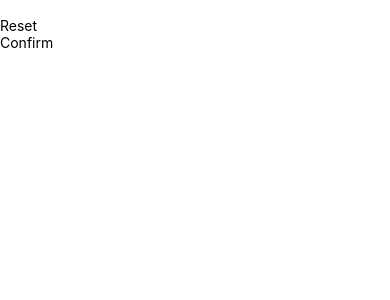
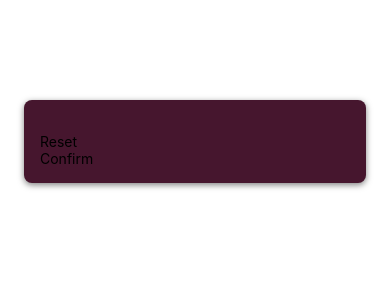
Before and after one commit to Emanhusseinn/GuessTheNumber, a React Native app: screen / in a window 390 px wide. Shown: the top 300 px of the page. Built offline with nearby package versions, Linux system fonts and the light colour scheme.

Commit message:
Styling for Android & iOS

```diff
--- a/components/PrimaryButton.js
+++ b/components/PrimaryButton.js
@@ -1,4 +1,4 @@
-import {Text, View} from "react-native";
+import {Text, View, StyleSheet} from "react-native";
 
 function PrimaryButton({children}){
 return <View>
@@ -6,5 +6,7 @@
 </View>
 };
 
+const styles = StyleSheet.create({
+  });
 
 export default PrimaryButton;
--- a/screens/StartGameScreen.js
+++ b/screens/StartGameScreen.js
@@ -1,13 +1,31 @@
-import {TextInput, Button, Text, View} from "react-native";
+import {TextInput, Button, Text, View, StyleSheet} from "react-native";
 import PrimaryButton from "../components/PrimaryButton";
 
 function StartGameScreen(){
-return <View>
+return(
+<View style={styles.inputContainer}>
     <TextInput/>
    <PrimaryButton>Reset</PrimaryButton>
    <PrimaryButton>Confirm</PrimaryButton>
-</View>
+</View>)
+
 };
 
-
+const styles = StyleSheet.create({
+    inputContainer: {
+        // flex: 1,
+        padding: 16,
+        marginTop: 100,
+        backgroundColor: '#46162e',
+        marginHorizontal: 24,
+        borderRadius: 8,
+        //android shadow
+        elevation: 10,
+        //ios shadow
+        shadowColor: 'black',
+        shadowOffset:{width:0, height:2},
+        shadowRadius: 6,
+        shadowOpacity: 0.5
+    },
+  });
 export default StartGameScreen;
```
